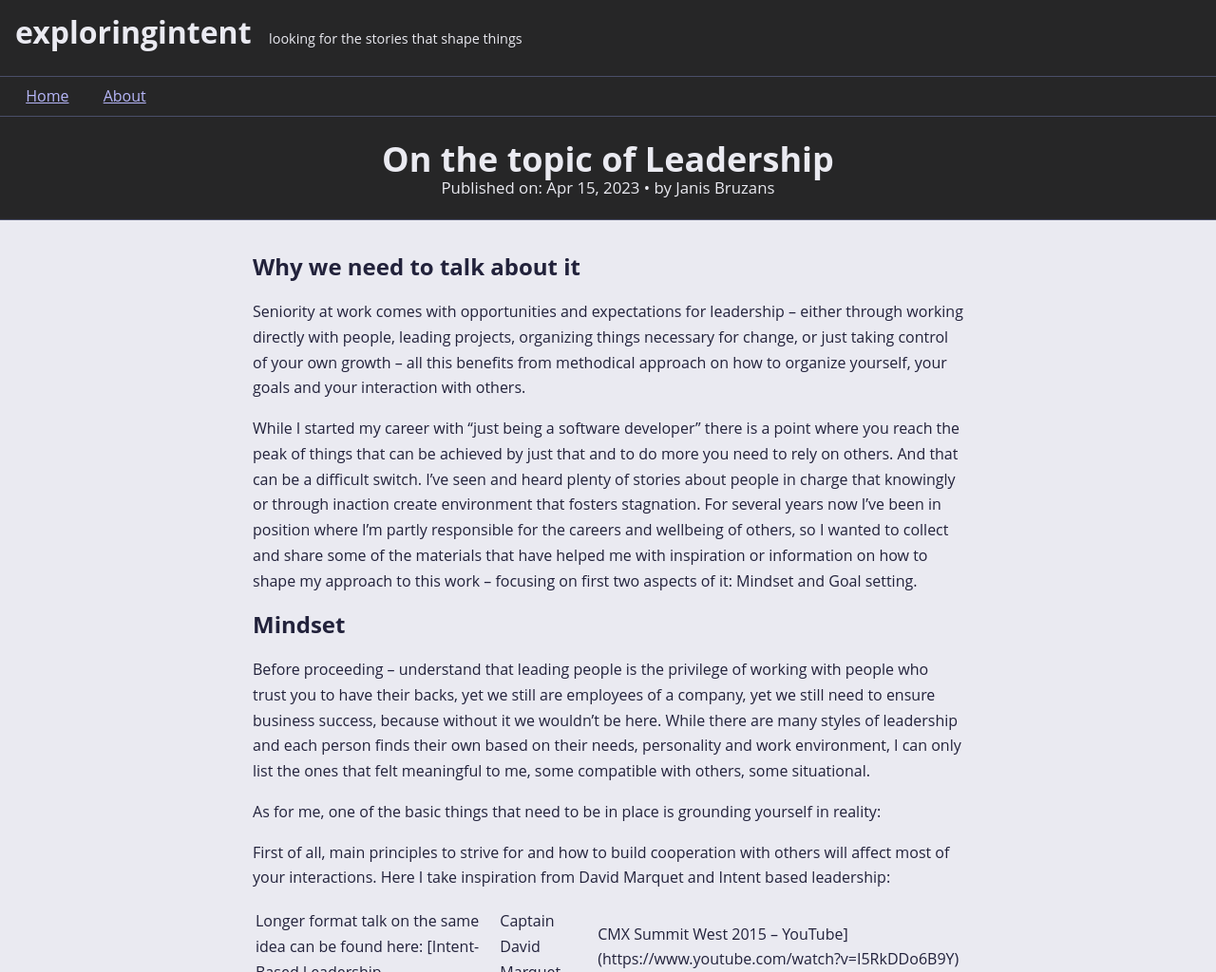
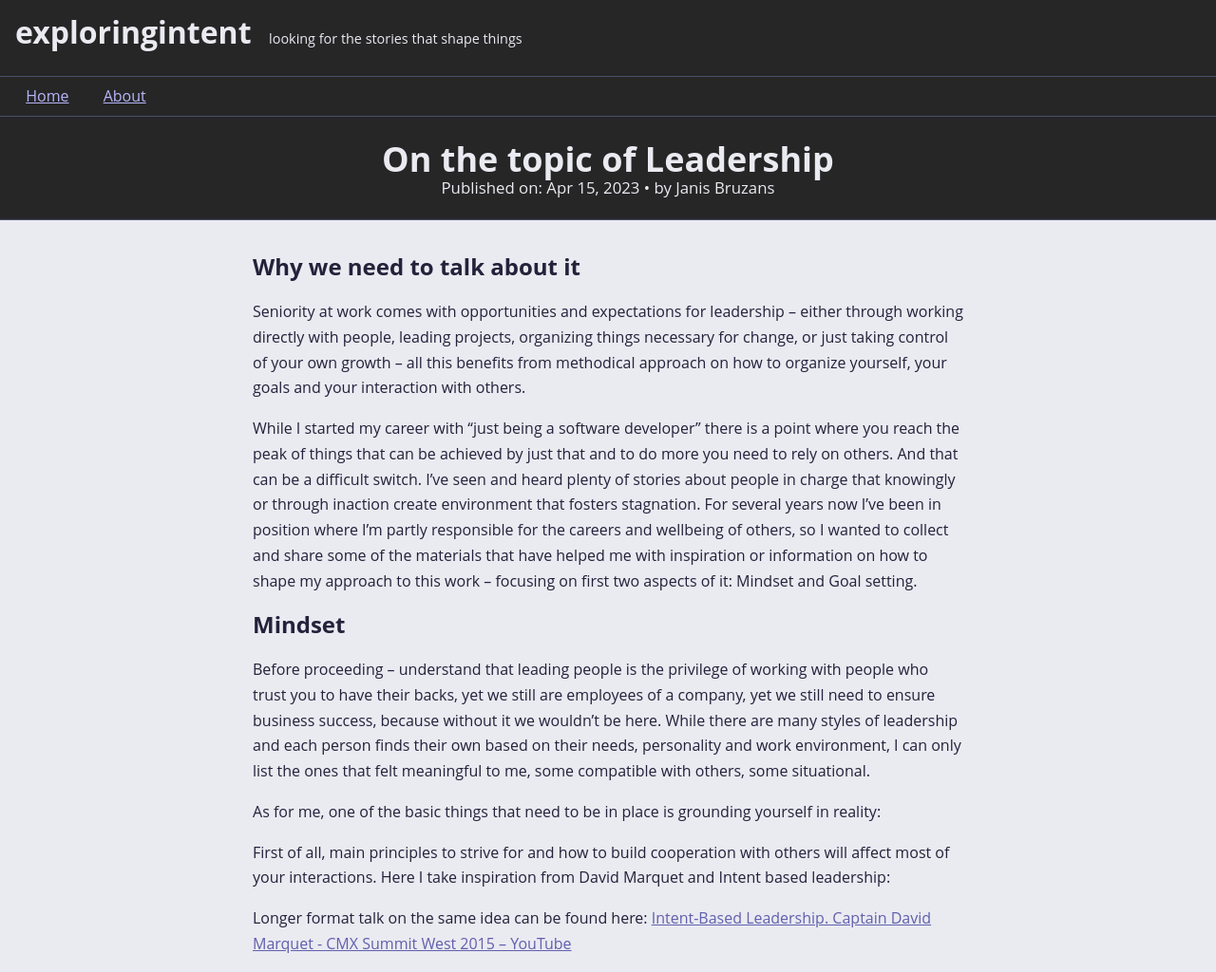
Before and after one commit to exploringintent/exploringintent.github.io, a Jekyll site: the page built from _posts/2023-05-03-on-the-topic-of-leadership.markdown, in a window 1280 px wide. Shown: the top 1024 px of the page at 95% size. Built offline with Jekyll 4.4.1, drawn with Linux system fonts in a browser that asks for light colours; grey boxes are pictures that could not be loaded.

Commit message:
Fixed layout for video embeddings

```diff
--- a/_posts/2023-05-03-on-the-topic-of-leadership.markdown
+++ b/_posts/2023-05-03-on-the-topic-of-leadership.markdown
@@ -20,7 +20,7 @@ As for me, one of the basic things that need to be in place is grounding yoursel
 First of all, main principles to strive for and how to build cooperation with others will affect most of your interactions. Here I take inspiration from David Marquet and Intent based leadership:
 
 
-Longer format talk on the same idea can be found here: [Intent-Based Leadership | Captain David Marquet | CMX Summit West 2015 – YouTube](https://www.youtube.com/watch?v=I5RkDDo6B9Y)
+Longer format talk on the same idea can be found here: [Intent-Based Leadership. Captain David Marquet - CMX Summit West 2015 – YouTube](https://www.youtube.com/watch?v=I5RkDDo6B9Y)
 
 <iframe width="560" height="315" src="https://www.youtube.com/embed/I5RkDDo6B9Y?si=WTESiXx-vNed3ZKD" title="YouTube video player" frameborder="0" allow="accelerometer; autoplay; clipboard-write; encrypted-media; gyroscope; picture-in-picture; web-share" referrerpolicy="strict-origin-when-cross-origin" allowfullscreen></iframe>
 
--- a/_sass/_layout.scss
+++ b/_sass/_layout.scss
@@ -175,6 +175,12 @@ article{
     ul{
         margin-top: -1em;
     }
+
+    iframe {
+        display: block;
+        margin: 0 auto;
+        max-width: 100%;
+    }
 }
 
 .post-content {
```
